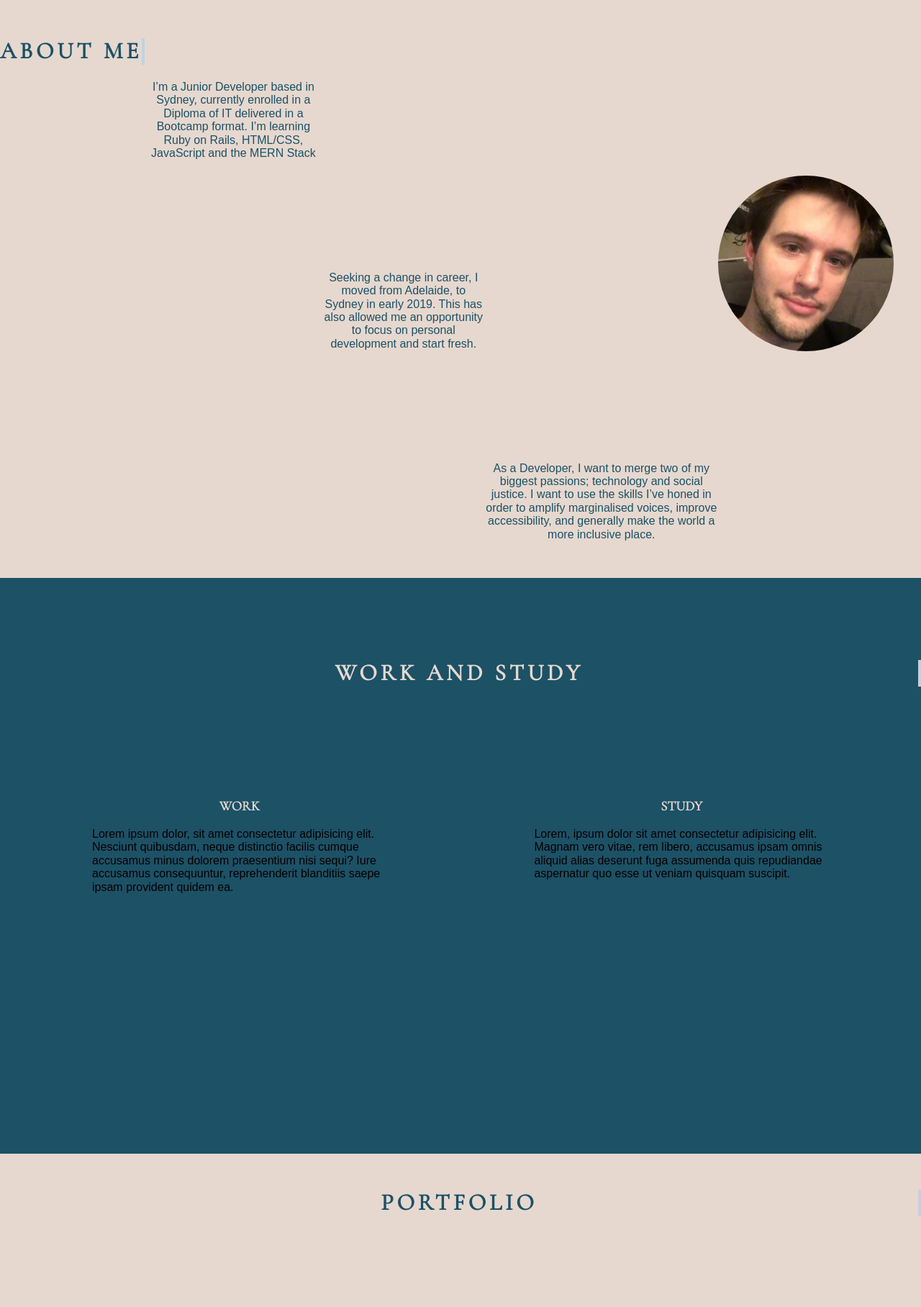
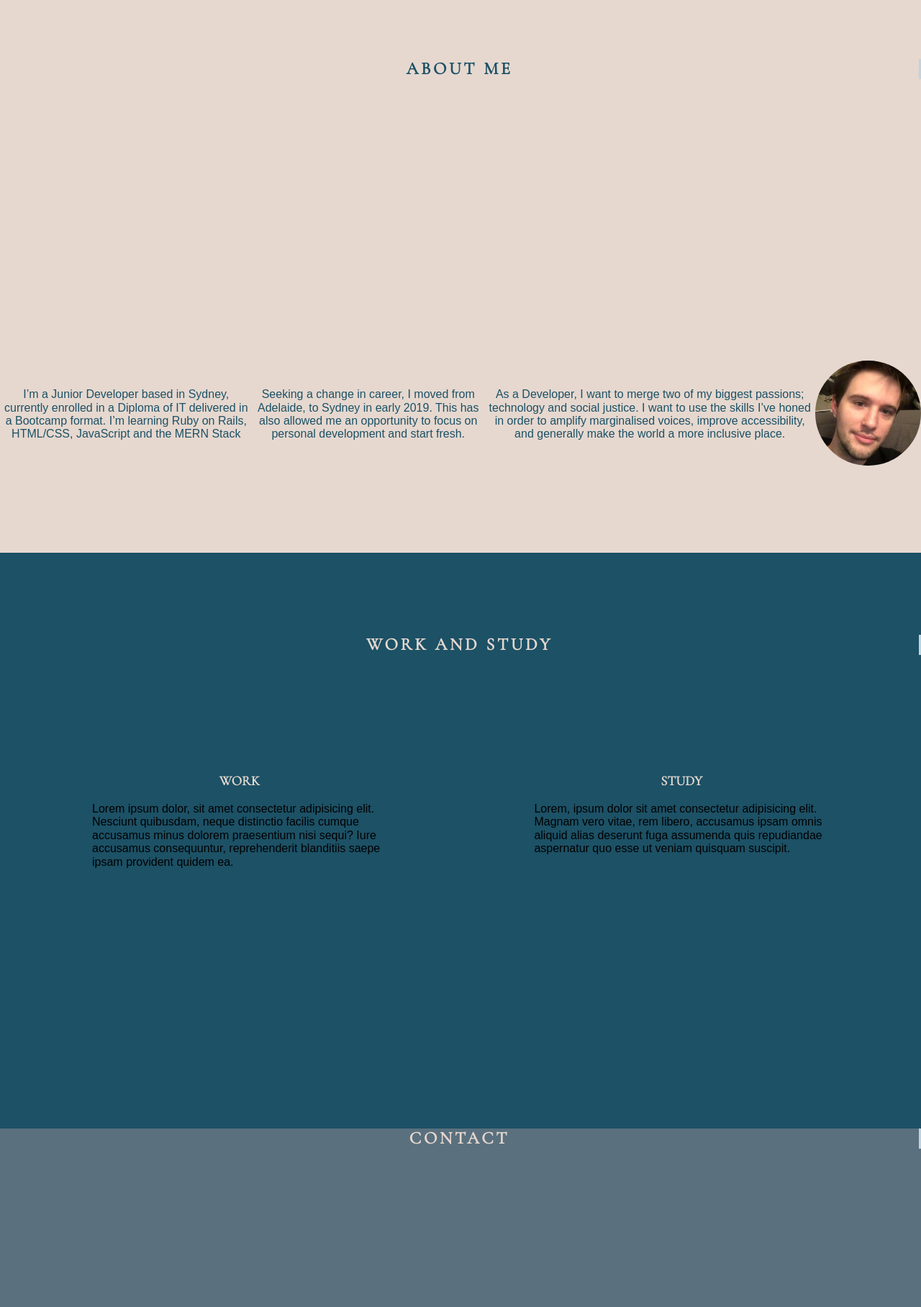
Before and after one commit to ABaulderstone/portfolio, a plain HTML site: page index.html in a window 1280 px wide. Shown: the part 832-2648 px from the top of the page at 72% size. Drawn offline with nearby package versions, Linux system fonts and the light colour scheme; a web font is replaced by a local one.

Commit message:
removed portfolio section and changed color of contact section

```diff
--- a/_desktop.scss
+++ b/_desktop.scss
@@ -19,31 +19,25 @@
     margin-bottom: 5%;
 }
     #about {
-        display:flex;
-        flex-direction: row;
-        align-items: center;
-        width:100%;
+
         height: 100vh;
 
         .typewriter{
-            align-self: flex-start;
+            height: 20%;
+            padding-top:5%;
+
         }
+        .container {
+            display:flex;
+            flex-direction: row;
+            align-items: center;
+            width:100%;
+            height: 80%;
+        }
+
         .image {
             order: 2;
-            width: 100%;
-            margin-right: 3%;
-        }
-        div:nth-child(3){
-            align-self: flex-start;
-            margin-top:10%;
-        }
 
-        div:nth-child(4){
-            margin-top: 10%;
-
-        }
-        div:nth-child(5) {
-            align-self: flex-end;
         }
         h2 {
             color: $ocean-blue;
--- a/_typewriter.scss
+++ b/_typewriter.scss
@@ -1,6 +1,4 @@
-.typewriter {
-  margin-top:35px;
-}
+
 
 .typewriter h2 {
     overflow: hidden;
--- a/index.html
+++ b/index.html
@@ -5,6 +5,7 @@
     <meta http-equiv="X-UA-Compatible" content="IE=edge">
     <title>Alex Baulderstone: Portfolio</title>
     <meta name="viewport" content="width=device-width, initial-scale=1">
+    <link rel="stylesheet" href="https://cdn.rawgit.com/konpa/devicon/df6431e323547add1b4cf45992913f15286456d3/devicon.min.css">
     <link rel="stylesheet" href="https://use.fontawesome.com/releases/v5.8.1/css/all.css" integrity="sha384-50oBUHEmvpQ+1lW4y57PTFmhCaXp0ML5d60M1M7uH2+nqUivzIebhndOJK28anvf" crossorigin="anonymous">
     <link rel="stylesheet" type="text/css" media="screen" href="normalize.css">
     <link rel="stylesheet" type="text/css" media="screen" href="main.css">
@@ -40,7 +41,7 @@
     <div class="typewriter">
         <h2>About me</h2>
     </div>
-
+    <div class="container">
         <div class="image">
         <img src="portrait.jpg" alt="close up of Alex's face">
         </div>
@@ -49,12 +50,52 @@
         <p>I’m a Junior Developer based in Sydney, currently enrolled in a Diploma of IT delivered in a Bootcamp format. I’m learning Ruby on Rails, HTML/CSS, JavaScript and the MERN Stack  </p>
         </div>
 
+        <!-- <div>
+                <table id="tech-stack">
+                        <tr>
+                          <td>
+                            <i class="devicon-html5-plain-wordmark colored"></i>
+                          </td>
+                          <td>
+                            <i class="devicon-css3-plain-wordmark colored"></i>
+                          </td>
+                          <td>
+                            <i class="devicon-ruby-plain-wordmark colored"></i>
+                          </td>
+                        </tr>
+                        <tr>
+                          <td>
+                            <i class="devicon-rails-plain-wordmark colored"></i>
+                          </td>
+                          <td>
+                            <i class="devicon-javascript-plain colored"></i>
+                          </td>
+                          <td>
+                              <i class="devicon-react-original-wordmark colored"></i>
+                          </td>
+                        </tr>
+                        <tr>
+                          <td>
+                            <i class="devicon-mongodb-plain-wordmark colored"></i>
+                          </td>
+                          <td>
+                            <i class="devicon-express-original colored"></i>
+                          </td>
+                          <td>
+                            <i class="devicon-nodejs-plain colored"></i>
+                          </td>
+                        </tr>
+                      </table>
+        </div> -->
+
         <div>
         <p> Seeking a change in career, I moved from Adelaide, to Sydney in early 2019. This has also allowed me an opportunity to focus on personal development and start fresh.</p>
         </div>
 
         <div>
         <p> As a Developer, I want to merge two of my biggest passions; technology and social justice. I want to use the skills I’ve honed in order to amplify marginalised voices, improve accessibility, and generally make the world a more inclusive place.  </p>
+        </div>
+
     </div>
 </section>
 
@@ -78,7 +119,7 @@
     </div>
 </section>
 
-<section id="portfolio">
+<!-- <section id="portfolio">
     <div class="typewriter">
         <h2>Portfolio</h2>
     </div>
@@ -95,7 +136,7 @@ dfsdf
         <div>
 dfsdfs
         </div>
-    </div>
+    </div> -->
 
 </section>
 
--- a/main.scss
+++ b/main.scss
@@ -15,8 +15,15 @@ h1, h2, h3{
     text-transform: uppercase;
     font-family: 'Cormorant Garamond', serif;
 }
-h2 {
-    font-size: 1.5em;
+
+
+.typewriter {
+    height: 20%;
+    h2 {
+        font-size: 1.5em;
+        text-align: center;
+        padding-top: 3%;
+    }
 }
 
 #landing {
@@ -47,12 +54,14 @@ h2 {
     }
 }
 #about {
-    display:flex;
-    flex-direction: column;
-    justify-content: space-between;
-    width:100%;
     height: 100vh;
 
+    .container{
+        display:flex;
+        flex-direction: column;
+        justify-content: space-between;
+        width:100%;
+    }
     .image {
         align-self: center;
         text-align: center;
@@ -60,8 +69,7 @@ h2 {
 
     h2 {
         color: $ocean-blue;
-        margin-top: 50px;
-        text-align: center;
+
 
     }
     p {
@@ -79,16 +87,8 @@ h2 {
     background-color: $ocean-blue;
     height: 100vh;
 
-    .typewriter {
-        height: 20%;
-        padding-top:5%;
-    }
 
-    h2 {
-        margin-top: 50px;
-        text-align: center;
 
-    }
     h3 {
         text-align: center;
     }
@@ -104,39 +104,36 @@ h2 {
 
 }
 
-#portfolio {
+// #portfolio {
+//     height: 100vh;
+
+//     h2 {
+//         color: $ocean-blue;
+//         margin-top: 50px;
+//         text-align: center;
+
+//     }
+
+//     .container {
+//         display:flex;
+//         flex-direction: column;
+//         justify-content: space-around;
+//         width:100%;
+//         height: 100%;
+
+//         div{
+//             border: solid 1px $ocean-blue;
+//         }
+
+//     }
+
+// }
+
+#contact {
+    background-color: $green-grey;
     height: 100vh;
 
-    h2 {
-        color: $ocean-blue;
-        margin-top: 50px;
-        text-align: center;
 
-    }
-
-    .container {
-        display:flex;
-        flex-direction: column;
-        justify-content: space-around;
-        width:100%;
-        height: 100%;
-
-        div{
-            border: solid 1px $ocean-blue;
-        }
-
-    }
-
-}
-
-#contact {
-    background-color: $ocean-blue;
-    height: 100vh;
-
-    .typewriter {
-        height: 20%;
-        padding-top:5%;
-    }
     .container {
         display:flex;
         flex-direction: column;
@@ -158,13 +155,6 @@ h2 {
          a:hover, a:focus {
              color: $main-pink;
          }
-
-    }
-
-    h2 {
-        margin-top: 50px;
-        text-align: center;
-
     }
 }
 
```
Also changed, not shown: main.css, 1 other file. Lines whose indentation alone changed are shown as unchanged.
